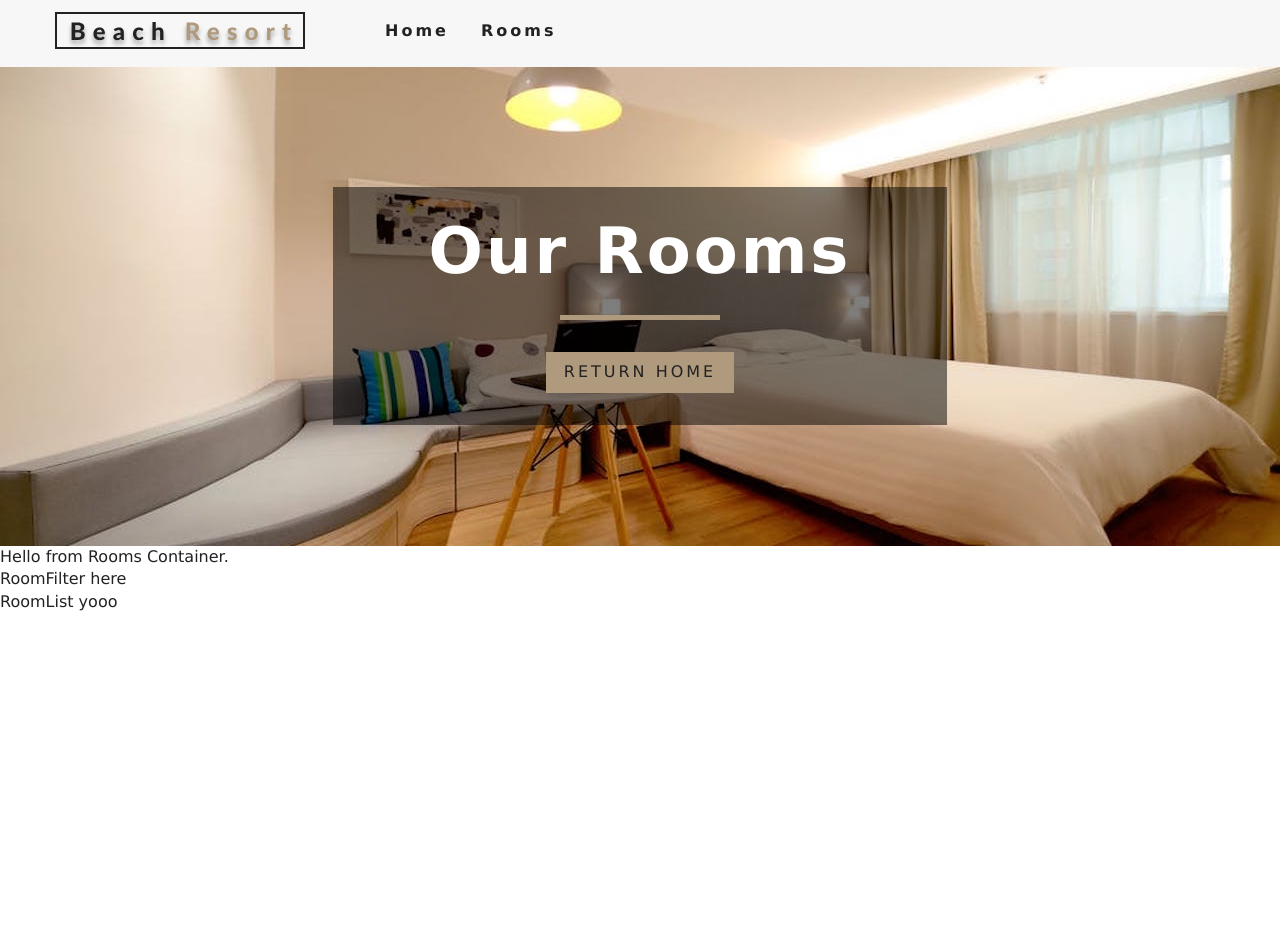
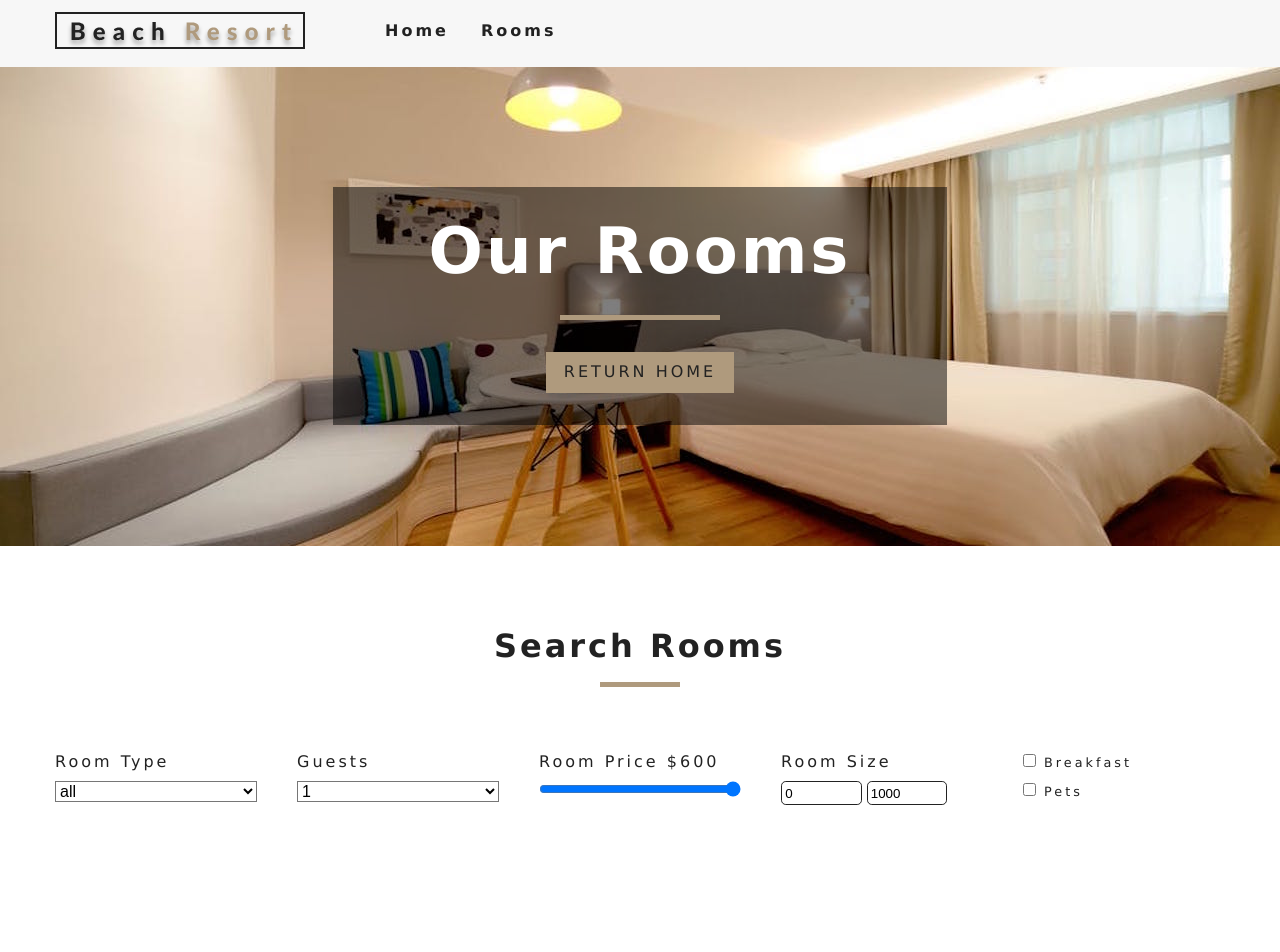
Before and after one commit to randeeps1ngh/react-beach-resort, a React (Create React App) app: page /rooms in a window 1280 px wide. Shown: the top 952 px of the page. Before the commit the page ends 800 px from the top, so only its background shows below. Built offline with nearby package versions, Linux system fonts and the light colour scheme.

Commit message:
Filter Rooms [completed]

```diff
--- a/src/components/RoomContainer.js
+++ b/src/components/RoomContainer.js
@@ -13,7 +13,6 @@
     }
     return (
         <div>
-            Hello from Rooms Container.
             <RoomFilter rooms={rooms} />
             <RoomList rooms={sortedRooms} />
         </div>
--- a/src/components/RoomFilter.js
+++ b/src/components/RoomFilter.js
@@ -1,9 +1,118 @@
 import React from 'react'
+import {useContext} from 'react'
+import { RoomContext } from '../context'
+import Title from '../components/Title'
 
-export default function RoomFilter() {
+// GET ALL Unique values
+const getUnique = (items, value) => {
+    return [...new Set(items.map(item => item[value]))]
+}
+
+
+export default function RoomFilter({rooms}) {
+
+    const context = useContext(RoomContext)
+    const {
+        handleChange,
+        type,
+        capacity,
+        price,
+        minPrice,
+        maxPrice,
+        minSize,
+        maxSize,
+        breakfast,
+        pets
+    } = context
+
+    // get unique types
+    let types = getUnique(rooms, 'type')
+
+    // add 'all'
+    types = ['all', ...types]
+
+    // map to jsx
+    types = types.map((item, index) => {
+        return <option value={item} key={index}>{item}</option>
+    })
+
+    let people = getUnique(rooms, 'capacity');
+    people = people.map ((item, index) => {
+        return <option value={item} key={index}> {item}</option>
+    })
+
     return (
-        <div>
-            RoomFilter here
-        </div>
+        <section className='filter-container'>
+            <Title title='search rooms' />
+            <form className='filter-form'>
+                {/* select type */}
+                <div className='form-group'>
+                    <label htmlFor="type"> room type </label>
+                    <select name='type' id='type' value={type} className='form-control'
+                        onChange={handleChange} >
+
+                            {/* function that returns only the unque values */}
+                            {types}
+
+                        </select>
+                </div>
+                {/* end select type */}
+                {/* Guests */}
+                <div className='form-group'>
+                    <label htmlFor="capacity"> Guests </label>
+                    <select name='capacity'
+                        id='capacity' value={capacity}
+                        className='form-control'
+                        onChange={handleChange} >
+
+                            {/* function that returns only the unque values */}
+                            {people}
+
+                        </select>
+                </div>
+                {/* end Guests */}
+                {/* Room Price */}
+                <div className='form-group'>
+                    <label htmlFor='price'>Room price ${price}</label>
+                    <input type='range' name='price' min={minPrice} max={maxPrice}
+                        id='price' value={price} onChange={handleChange}
+                        className='form-control' />
+                </div>
+                {/* End of Room Price */}
+                {/* size */}
+                <div className='form-group'>
+                    <label htmlFor='size'>Room size</label>
+                    <div className='size-inputs'>
+                        <input type='number' name='minSize' id='size'
+                            value={minSize} onChange={handleChange}
+                            className='size-input' />
+                        <input type='number' name='maxSize' id='size'
+                            value={maxSize} onChange={handleChange}
+                            className='size-input' />
+                    </div>
+                </div>
+                {/* end of size */}
+                {/* extras */}
+                <div className='form-group'>
+                    <div className='single-extra'>
+                        <input
+                            type='checkbox'
+                            name='breakfast'
+                            id='breakfast'
+                            checked={breakfast} onChange={handleChange} />
+                        <label htmlFor='breakfast'>breakfast</label>
+                    </div>
+                    <div className='single-extra'>
+                        <input
+                            type='checkbox'
+                            name='pets'
+                            id='pets'
+                            checked={pets} onChange={handleChange} />
+                        <label htmlFor='pets'>pets</label>
+                    </div>
+                </div>
+                {/* end of extras */}
+            </form>
+        </section>
     )
 }
--- a/src/components/RoomList.js
+++ b/src/components/RoomList.js
@@ -1,9 +1,26 @@
 import React from 'react'
+import Room from './Room'
 
-export default function RoomList() {
+export default function RoomList({rooms}) {
+
+    if(rooms.length === 0) {
+        return (
+            <div className='empty-search'>
+                <h3> No Rooms Matched your search parameters</h3>
+            </div>
+        )
+    }
+
     return (
-        <div>
-            RoomList yooo
-        </div>
+        <section className='roomslist'>
+            <div className='roomslist-center'>
+                {
+                    rooms.map(item => {
+                        return <Room key={item.id} room={item} />
+                    })
+                }
+            </div>
+
+        </section>
     )
 }
--- a/src/context.js
+++ b/src/context.js
@@ -9,7 +9,16 @@
         rooms: [],
         sortedRooms: [],
         featuredRooms: [],
-        loading: true
+        loading: true,
+        type: 'all',
+        capacity: 1,
+        price: 0,
+        minPrice:0,
+        maxPrice: 0,
+        minSize: 0,
+        maxSize: 0,
+        breakfast: false,
+        pets: false
 
     }
 
@@ -17,11 +26,17 @@
         let rooms = this.formatData(items)
         let featuredRooms = rooms.filter(room => room.featured === true);
 
+        let maxPrice = Math.max(...rooms.map(item => item.price))
+        let maxSize = Math.max(...rooms.map(item => item.size))
+
         this.setState({
             rooms,
             featuredRooms,
             sortedRooms:rooms,
-            loading: false
+            loading: false,
+            price: maxPrice,
+            maxPrice,
+            maxSize
         })
         console.log(rooms)
     }
@@ -45,12 +60,77 @@
         return room;
     }
 
+    handleChange = event => {
+        const target = event.target
+
+        const value = target.type === 'checkbox' ?
+        target.checked : target.value
+
+        const name = event.target.name
+        //  console.log( type, name, value)
+
+        this.setState ({
+            [name]: value
+        }, this.filterRooms)
+    }
+
+    filterRooms = () => {
+        let {
+            rooms,
+            type,
+            capacity,
+            price,
+            minSize,
+            maxSize,
+            breakfast,
+            pets
+        } = this.state
+
+        // all the rooms
+        let tempRooms = [...rooms];
+
+        // transform values
+        capacity = parseInt(capacity)
+        price = parseInt(price)
+
+        // filter by type
+        if(type !== 'all') {
+            tempRooms = tempRooms.filter(room => room.type === type)
+        }
+
+        // filter by capacity
+        if(capacity !== 1) {
+            tempRooms = tempRooms.filter(room => room.capacity >= capacity)
+        }
+
+        // filter by price
+        tempRooms = tempRooms.filter(room => room.price <= price)
+
+        // filter by size
+        tempRooms = tempRooms.filter(room => room.size >= minSize && room.size <= maxSize)
+
+        // filter by breakfast
+
+        if(breakfast) {
+            tempRooms = tempRooms.filter(room => room.breakfast === true)
+        }
+        // filter by pets
+        if (pets) {
+            tempRooms = tempRooms.filter(room => room.pets === true)
+        }
+
+        this.setState({
+            sortedRooms: tempRooms
+        })
+    }
+
     render() {
         return (
             <RoomContext.Provider
                 value={{
                     ...this.state,
-                    getRoom: this.getRoom
+                    getRoom: this.getRoom,
+                    handleChange: this.handleChange
                 }}
             >
                 { this.props.children }
--- a/src/pages/SingleRoom.js
+++ b/src/pages/SingleRoom.js
@@ -1,6 +1,5 @@
 import React, { Component } from 'react'
 import defaultBcg from '../images/room-1.jpeg'
-import Hero from '../components/Hero'
 import Banner from '../components/Banner'
 import { Link } from 'react-router-dom'
 import { RoomContext } from '../context'
```
